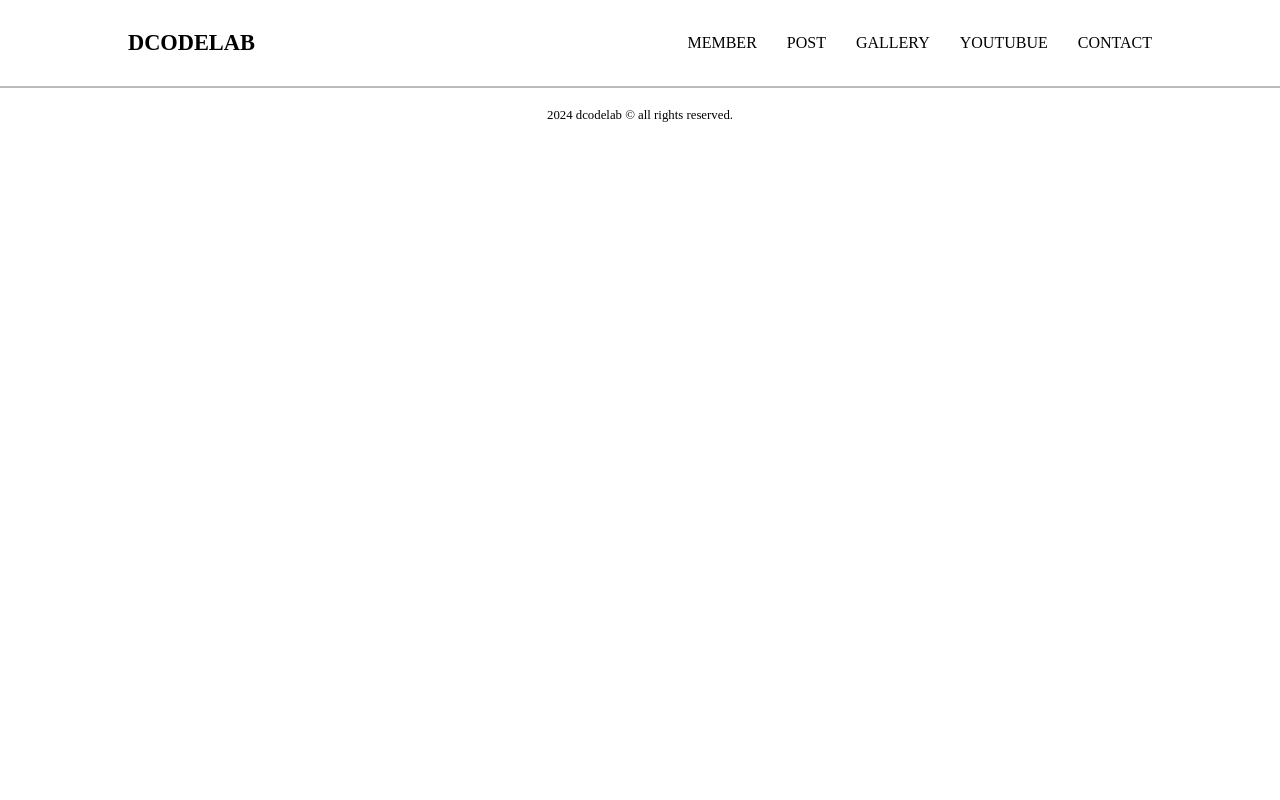
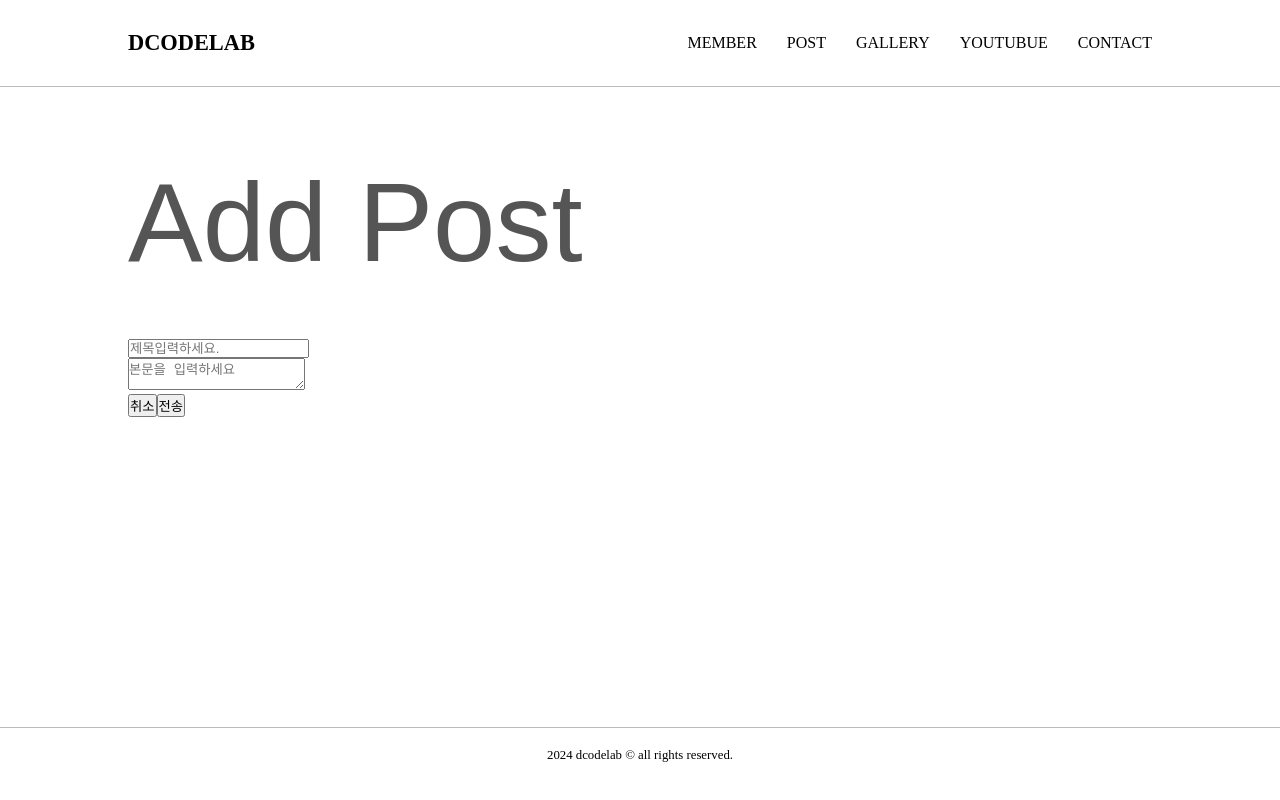
Before and after one commit to universe119/reactBasicTest, a React (Vite) app: page /post-add in a window 1280 px wide. Built offline with nearby package versions, Linux system fonts and the light colour scheme.

Commit message:
글 작성 포스트 컴포넌트 추가

```diff
--- a/src/App.jsx
+++ b/src/App.jsx
@@ -8,6 +8,7 @@ import Post from './pages/Post';
 import Youtube from './pages/Youtube';
 import Home from './pages/Home';
 import PostDetail from './pages/PostDetail';
+import PostAdd from './pages/PostAdd';
 
 function App() {
 	return (
@@ -22,6 +23,7 @@ function App() {
 				<Route path='/contact' element={<Contact />} />
 				<Route path='/post' element={<Post />} />
 				<Route path='/post/:slug' element={<PostDetail />} />
+				<Route path='/post-add' element={<PostAdd />} />
 			</Routes>
 
 			<Footer />
--- a/src/pages/Post.jsx
+++ b/src/pages/Post.jsx
@@ -15,6 +15,9 @@ export default function Post() {
 
 	return (
 		<Layout title='Post'>
+			<button>
+				<Link to='/post-add'>Write Post</Link>
+			</button>
 			{Posts.map(post => {
 				return (
 					<h3 key={post.id}>
--- /dev/null
+++ b/src/pages/PostAdd.jsx
@@ -0,0 +1,17 @@
+import Layout from '../components/Layout';
+
+export default function PostAdd() {
+	return (
+		<Layout title='Add Post'>
+			<form>
+				<input type='text' name='title' id='title' placeholder='제목입력하세요.' />
+				<br />
+				<textarea name='body' id='body' placeholder='본문을 입력하세요'></textarea>
+				<br />
+
+				<input type='reset' value='취소' />
+				<input type='submit' value='전송' />
+			</form>
+		</Layout>
+	);
+}
--- a/src/pages/PostDetail.jsx
+++ b/src/pages/PostDetail.jsx
@@ -16,7 +16,6 @@ export default function PostDetail() {
 			.then(res => {
 				console.log(res);
 				//글 삭제 완료시 포스트목록 컴포넌트로 강제 이동
-
 				navigate('/post');
 			})
 			.catch(err => console.log(err));
```
